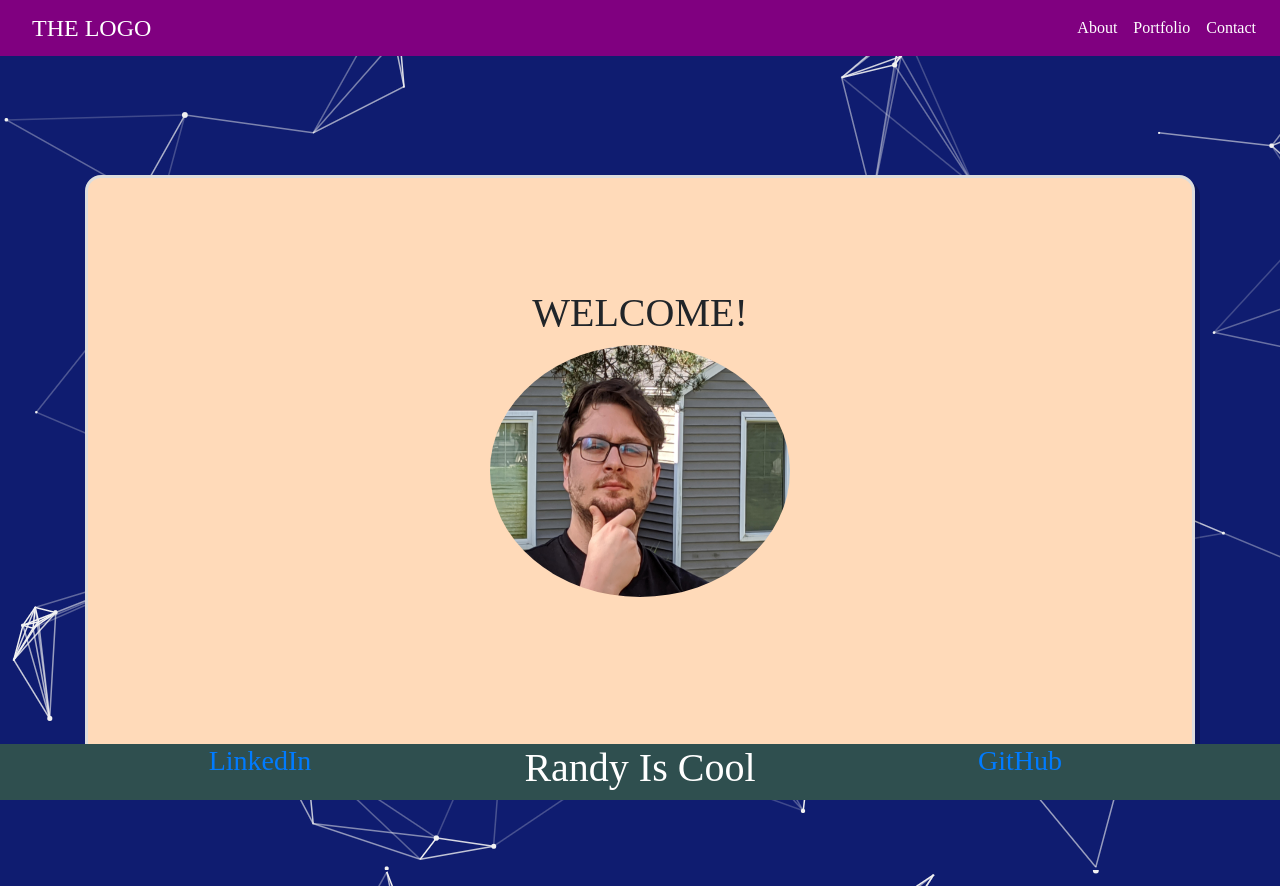
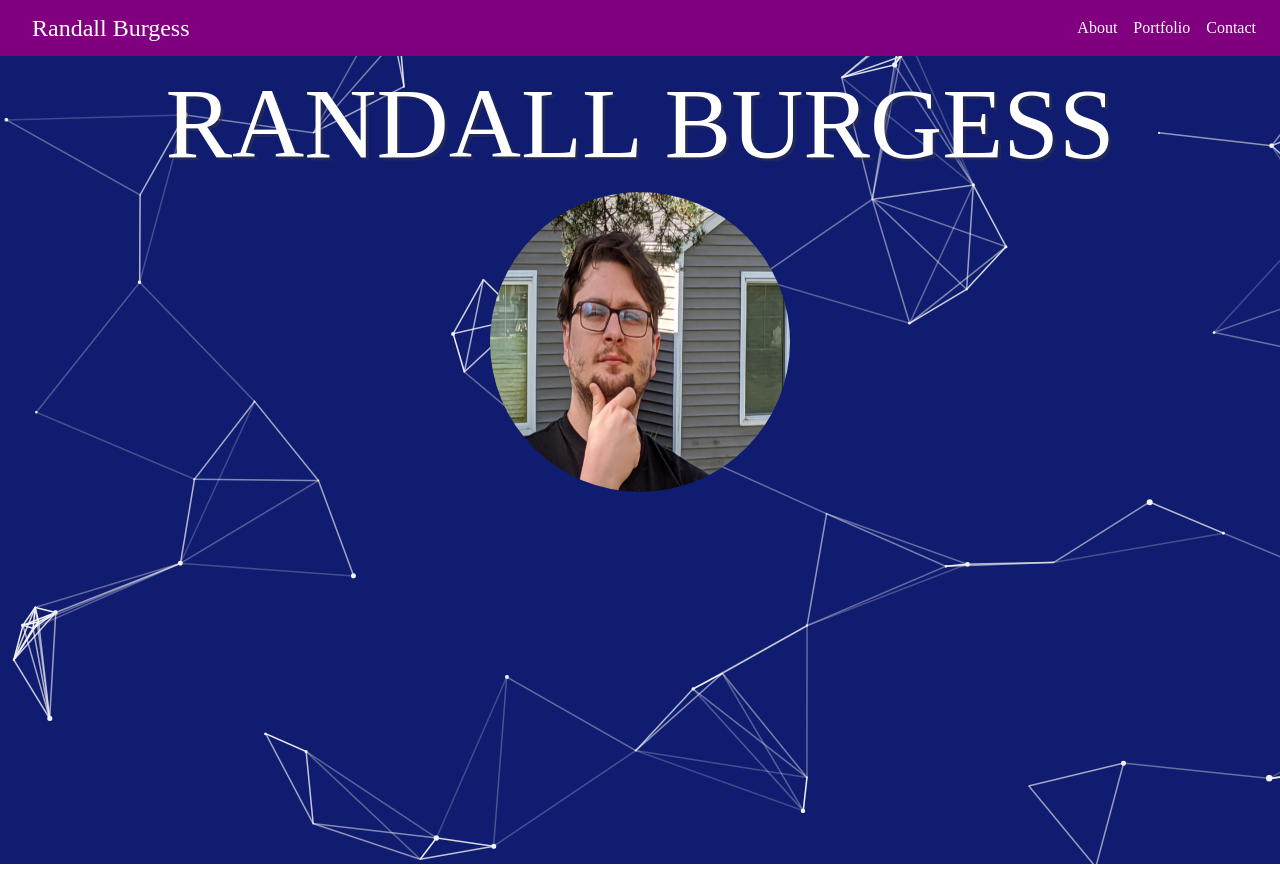
Before and after one commit to FlashOTFR/techprof, a React (Create React App) app: page / in a window 1280 px wide. After the commit the page ends 864 px from the top, so only its background shows below. Built offline with nearby package versions, Linux system fonts and the light colour scheme.

Commit message:
more css changes.  removed footer.

```diff
--- a/src/App.js
+++ b/src/App.js
@@ -9,7 +9,10 @@ import Home from './components/Home';
 
 class App extends Component {
   state = {
-    sideDrawerOpen: false
+    sideDrawerOpen: false,
+    homeActive: true,
+    contactActive: false,
+    portfolioActive: false
   };
 
   drawerToggleClickHandler = () => {
@@ -38,7 +41,6 @@ class App extends Component {
       <main style={{marginTop: '64px'}}>
       <Home />
       </main>
-      <Footer />
     </div>
     )}
 
--- a/src/components/Footer/index.jsx
+++ b/src/components/Footer/index.jsx
@@ -5,18 +5,18 @@ class Footer extends Component {
     render() {
         return (
             <footer>
-    <div class="container">
-      <div class="row">
+    <div className="container">
+      <div className="row">
 
-        <div class="col-md-4">
+        <div className="col-md-4">
           <a href="https://www.linkedin.com/in/randall-burgess-a93a8451/"><h3>LinkedIn</h3></a>
         </div>
 
-        <div class="col-md-4">
+        <div className="col-md-4">
           <h1>Randy Is Cool</h1>
         </div>
 
-        <div class="col-md-4">
+        <div className="col-md-4">
       <a href="https://github.com/FlashOTFR"><h3>GitHub</h3></a>
         </div>
 
--- a/src/components/Home/index.jsx
+++ b/src/components/Home/index.jsx
@@ -7,16 +7,13 @@ class Home extends Component {
         return (
             <div>
 
-<div class="container">
-    <div class="row">
+<div className="container">
+    <div className="row">
 
-        <div class="col-md-12">
-            <div class="center-home">
-            <h1>WELCOME!</h1>
-            <img src={Pic} class='pic' />
-            <br />
-            <br />
-            <p></p>
+        <div className="col-md-12">
+            <div className="center-home">
+            <h1 className="name">RANDALL BURGESS</h1>
+            <img src={Pic} className='pic' />
             </div>
         </div>
 
--- a/src/components/Home/style.css
+++ b/src/components/Home/style.css
@@ -3,3 +3,7 @@
     width: 300px;
     border-radius: 50%;
   }
+
+.name {
+  margin-bottom: 30%;
+}
--- a/src/components/Toolbar/index.jsx
+++ b/src/components/Toolbar/index.jsx
@@ -10,7 +10,7 @@ const Toolbar = props => (
                 <DrawerToggleButton click={props.drawerClickHandler}/>
             </div>
             <div className="toolbar_logo">
-                <a href="/">THE LOGO</a>
+                <a href="/">Randall Burgess</a>
             </div>
             <div className="spacer">
 
--- a/src/index.css
+++ b/src/index.css
@@ -14,22 +14,21 @@ body {
   height: 300px;
   width: 300px;
   border-radius: 50%;
-  margin: auto;
 }
+
 .center-home {
   display: flex;
-  flex: 1 0 auto;
-  margin: 10% 0;
   height: 600px;
-  justify-content: center;
   flex-direction: column;
   align-items: center;
-  background-color: peachpuff;
-  border-style: solid;
-  border-color: #dddddd;
-  border-radius: 16px 16px 16px 16px;
-  padding: 10%;
-  box-shadow: 5px 5px rgba(0, 0, 0 ,0.2);
+  color: #FFF;
+  font-size: 48px;
+  font-weight: 700;
+  text-shadow: 3px 3px rgba(50, 50, 70, 0.5);
+}
+
+.name {
+  font-size: 100px;
 }
 
 footer {
```
Also changed, not shown: src/components/Contact/index.jsx (+4 -4 lines), src/components/Portfolio/index.jsx (+5 -5 lines), src/images/picture-min.jpg (added).
